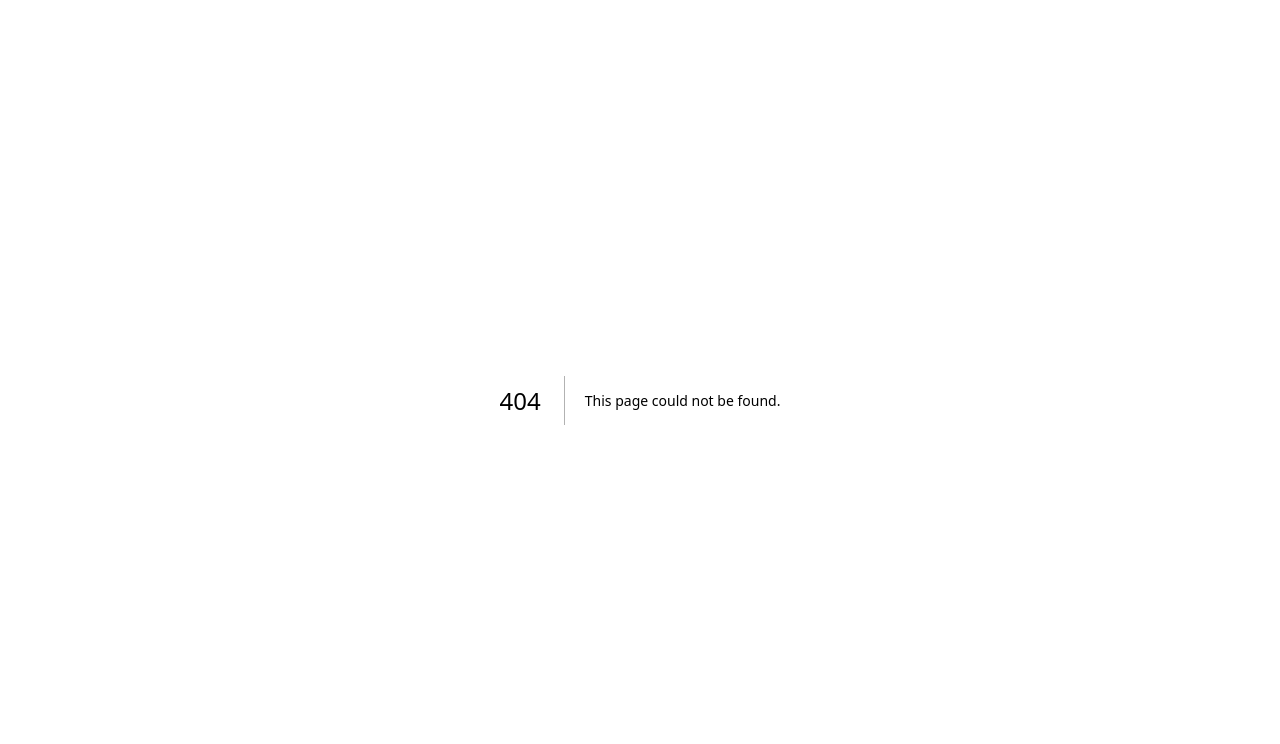
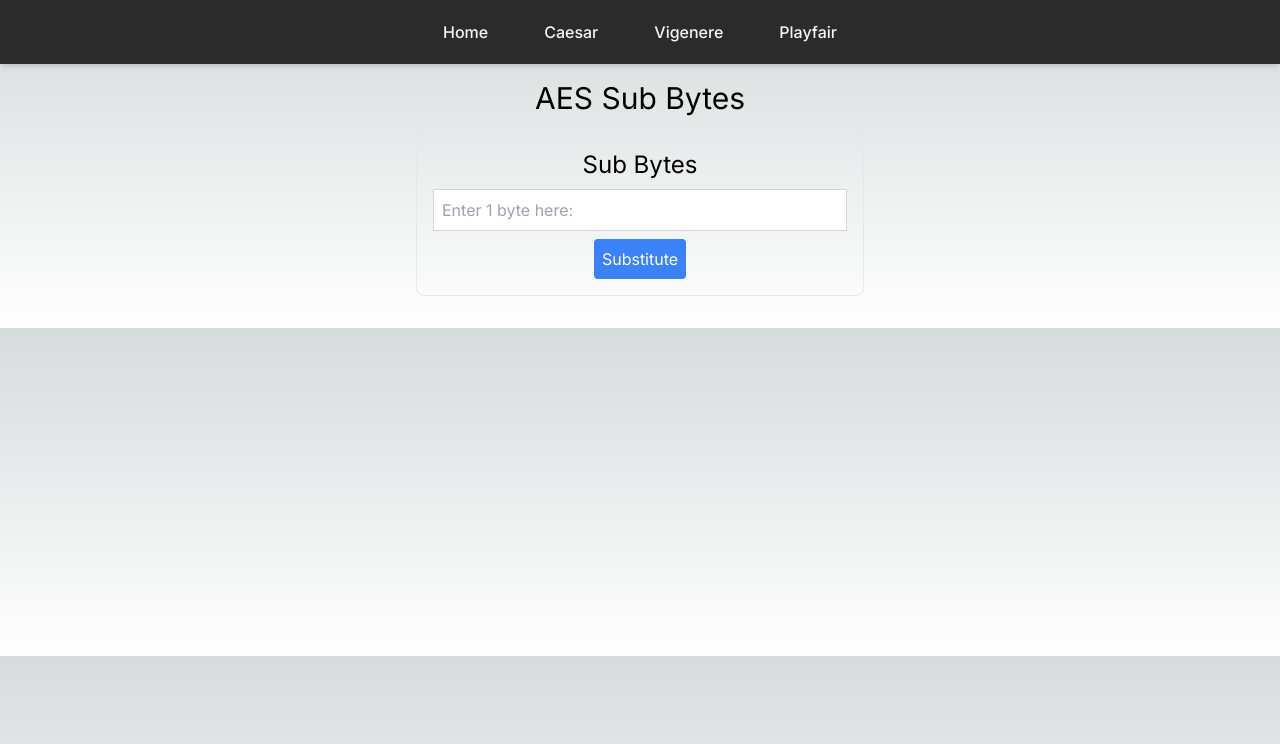
Before and after one commit to AnirudhRevanur/crypto-tools, a Next.js app: page /sub_bytes in a window 1280 px wide. Before the commit this address had no page. Shown: the top 744 px of the page. Built offline with nearby package versions, Linux system fonts and the light colour scheme.

Commit message:
feat: added shift visualisation for Caesar Cipher and Navbar

```diff
--- a/app/caesar/page.tsx
+++ b/app/caesar/page.tsx
@@ -3,7 +3,9 @@ import React, { useState, useEffect } from "react";
 import encodeCaesarCipher from "./encode";
 import decodeCaesarCipher from "./decode";
 
-function Caesar() {
+const BASE_CHARS = "ABCDEFGHIJKLMNOPQRSTUVWXYZ";
+
+export default function Caesar() {
   const [encodeText, setEncodeText] = useState("");
   const [shift, setShift] = useState(3);
   const [encodedText, setEncodedText] = useState("");
@@ -22,15 +24,16 @@ function Caesar() {
   };
 
   useEffect(() => {
-    localStorage.setItem("Is this the key? ", "6")
-  })
+    localStorage.setItem("Is this the key? ", "6");
+  }, []);
 
   return (
     <div className="flex flex-col text-center p-4">
       <div className="text-3xl mb-4">Caesar Cipher Tool</div>
 
       <div className="flex flex-col items-center">
-        <div className={"rounded-lg border border-1 p-4 mb-4 w-full max-w-md" + " OwO what is this"}>
+        {/* Encode Section */}
+        <div className="rounded-lg border border-1 p-4 mb-6 w-full max-w-md">
           <h2 className="text-2xl mb-2">Encode</h2>
           <input
             type="text"
@@ -59,9 +62,10 @@ function Caesar() {
             </div>
           )}
         </div>
-        <div className={"rounded-lg border border-1 p-4 w-full max-w-md " + " so you got a message saying 'redondo'"}>
+
+        {/* Decode Section */}
+        <div className="rounded-lg border border-1 p-4 mb-10 w-full max-w-md">
           <h2 className="text-2xl mb-2">Decode</h2>
-
           <input
             type="text"
             value={decodeText}
@@ -89,9 +93,54 @@ function Caesar() {
             </div>
           )}
         </div>
+
+        <div className="w-full mb-4">
+          <div className="text-2xl mb-4">Shift Values</div>
+
+          <div className="overflow-x-auto pb-2">
+            <div className="inline-flex flex-col space-y-2 min-w-max p-2">
+              {/* Row 1: Original alphabet */}
+              <div className="flex gap-x-1">
+                {BASE_CHARS.split("").map((char, i) => (
+                  <div
+                    key={`orig-${i}`}
+                    className="font-bold w-10 h-10 flex items-center justify-center border border-gray-500 rounded text-black bg-white"
+                  >
+                    {char}
+                  </div>
+                ))}
+              </div>
+
+              {/* Row 2: Arrows */}
+              <div className="flex gap-x-1">
+                {BASE_CHARS.split("").map((_, i) => (
+                  <div
+                    key={`arrow-${i}`}
+                    className="w-10 h-6 flex items-center justify-center text-gray-500"
+                  >
+                    ↓
+                  </div>
+                ))}
+              </div>
+
+              {/* Row 3: Shifted alphabet */}
+              <div className="flex gap-x-1">
+                {BASE_CHARS.split("").map((char, i) => {
+                  const shiftedIndex = (i + shift) % BASE_CHARS.length;
+                  return (
+                    <div
+                      key={`shift-${i}`}
+                      className="font-bold w-10 h-10 flex items-center justify-center border border-gray-500 rounded text-blue-600 bg-white"
+                    >
+                      {BASE_CHARS[shiftedIndex]}
+                    </div>
+                  );
+                })}
+              </div>
+            </div>
+          </div>
+        </div>
       </div>
     </div>
   );
 }
-
-export default Caesar;
--- a/app/layout.tsx
+++ b/app/layout.tsx
@@ -1,6 +1,7 @@
 import type { Metadata } from "next";
 import { Inter } from "next/font/google";
 import "./globals.css";
+import Navbar from "../components/Navbar";
 
 const inter = Inter({ subsets: ["latin"] });
 
@@ -16,7 +17,10 @@ export default function RootLayout({
 }>) {
   return (
     <html lang="en">
-      <body className={inter.className}>{children}</body>
+      <body className={inter.className}>
+        <Navbar />
+        {children}
+      </body>
     </html>
   );
 }
--- /dev/null
+++ b/app/sub_bytes/page.tsx
@@ -0,0 +1,70 @@
+"use client";
+import React, { useState } from "react";
+import substituteBytes from "./substituteByte";
+
+export default function SubBytes() {
+  const [substituteText, setSubstituteText] = useState("");
+  const [error, setError] = useState("");
+  const [result, setResult] = useState<string | null>(null);
+
+  const handleSubstitute = () => {
+    let input = substituteText.trim();
+
+    if (!input) {
+      setError("Enter a hexadecimal value");
+      return;
+    }
+
+    if (input.startsWith("0x") || input.startsWith("0X")) {
+      input = input.slice(2);
+    }
+
+    const hexRegex = /^[0-9A-Fa-f]+$/;
+
+    if (!hexRegex.test(input)) {
+      setError("Invalid input. Enter only hexadecimal values");
+      return;
+    }
+
+    if (input.length !== 2) {
+      setError("Input must be exactly 1 byte");
+      return;
+    }
+
+    setError("");
+    const byte = parseInt(input, 16);
+    const substituted = substituteBytes(byte);
+    setResult("0x" + substituted.toString(16).padStart(2, "0"));
+  };
+
+  return (
+    <div className="flex flex-col text-center p-4">
+      <div className="text-3xl mb-4">AES Sub Bytes</div>
+
+      <div className="flex flex-col items-center">
+        <div className="rounded-lg border border-1 p-4 mb-4 w-full max-w-md">
+          <h2 className="text-2xl mb-2">Sub Bytes</h2>
+          <input
+            type="text"
+            value={substituteText}
+            onChange={(e) => setSubstituteText(e.target.value)}
+            placeholder="Enter 1 byte here: "
+            className="border border-gray-300 p-2 w-full mb-2 text-black"
+          />
+          {error && <p className="text-red-500 mb-2">{error}</p>}
+          <button
+            onClick={handleSubstitute}
+            className="bg-blue-500 text-white p-2 rounded"
+          >
+            Substitute
+          </button>
+          {result && (
+            <p className="mt-4 text-lg">
+              Substituted Value: {result}
+            </p>
+          )}
+        </div>
+      </div>
+    </div>
+  );
+}
--- /dev/null
+++ b/app/sub_bytes/substituteByte.ts
@@ -0,0 +1,105 @@
+type Poly = number[];
+
+function cleanPolynomial(p: Poly) {
+  const res = [...p].sort((a, b) => b - a);
+  const clean: Poly = [];
+
+  for (const e of res) {
+    if (clean.length > 0 && clean[clean.length - 1] === e) {
+      clean.pop();
+    } else {
+      clean.push(e);
+    }
+  }
+  return clean;
+}
+
+function polynomialMultiplication(a: Poly, b: Poly) {
+  const terms: number[] = [];
+  for (const e1 of a) {
+    for (const e2 of b) {
+      terms.push(e1 + e2);
+    }
+  }
+  return cleanPolynomial(terms);
+}
+
+function polynomialDivision(a: Poly, b: Poly) {
+  let remainder = [...a];
+  const quotient = [];
+
+  while (remainder.length > 0 && remainder[0] >= b[0]) {
+    const diff = remainder[0] - b[0];
+    const factor = [diff];
+    quotient.push(diff);
+
+    const shiftedDiv = polynomialMultiplication(b, factor);
+    remainder = cleanPolynomial([...remainder, ...shiftedDiv]);
+  }
+
+  return [cleanPolynomial(quotient), cleanPolynomial(remainder)];
+}
+
+function polynomialInverse(a: Poly, mod: Poly) {
+  let r0 = [...mod];
+  let r1 = [...a];
+  let s0: Poly = [];
+  let s1 = [0];
+
+  while (r1.length > 0) {
+    const [q, r2] = polynomialDivision(r0, r1);
+    r0 = r1;
+    r1 = r2;
+
+    const tempS = s0;
+    s0 = s1;
+    const qMulS1 = polynomialMultiplication(q, s1);
+    s1 = cleanPolynomial([...tempS, ...qMulS1]);
+  }
+
+  return s0;
+}
+
+function byteToPolynomial(x: number) {
+  const p: Poly = [];
+  for (let i = 0; i < 8; ++i) {
+    if (x & (1 << i)) {
+      p.push(i);
+    }
+  }
+  return p.sort((a, b) => b - a);
+}
+
+function polynomialToByte(p: Poly) {
+  let x = 0;
+  for (const e of p) {
+    x |= 1 << e;
+  }
+  return x;
+}
+
+function affineTransform(x: number): number {
+  let result = 0;
+  const c = 0x63;
+
+  for (let i = 0; i < 8; ++i) {
+    const bit = ((x >> i) & 1) ^
+      ((x >> ((i + 4) % 8)) & 1) ^
+      ((x >> ((i + 5) % 8)) & 1) ^
+      ((x >> ((i + 6) % 8)) & 1) ^
+      ((x >> ((i + 7) % 8)) & 1) ^
+      ((c >> i) & 1);
+
+    result |= bit << i;
+  }
+  return result;
+}
+
+export default function substituteBytes(byte: number) {
+  const mod: Poly = [8, 4, 3, 1, 0];
+  const poly = byteToPolynomial(byte);
+  const invPoly = polynomialInverse(poly, mod);
+  const inv = polynomialToByte(invPoly);
+
+  return affineTransform(inv);
+}
--- /dev/null
+++ b/components/Navbar.tsx
@@ -0,0 +1,45 @@
+"use client";
+
+import Link from "next/link";
+import { usePathname } from "next/navigation";
+
+const routes = [
+  { title: "Home", route: "/" },
+  { title: "Caesar", route: "/caesar" },
+  { title: "Vigenere", route: "/vigenere" },
+  { title: "Playfair", route: "/playfair" },
+];
+
+export default function Navbar() {
+  const pathname = usePathname();
+
+  return (
+    <nav className="bg-[#2b2b2b] shadow-md p-4 flex justify-center space-x-8">
+      {routes.map(({ title, route }) => {
+        const isActive = pathname === route;
+        return (
+          <Link
+            key={route}
+            href={route}
+            className={`
+              relative px-3 py-1 text-[#f5f5f5] font-medium
+              hover:text-blue-500 transition-colors
+              ${isActive ? "text-blue-600 font-bold" : ""}
+            `}
+          >
+            {title}
+            {/* Underline */}
+            <span
+              className={`
+                absolute left-0 -bottom-1 w-full h-0.5
+                bg-blue-500 transition-all
+                ${isActive ? "scale-x-100" : "scale-x-0"}
+                origin-left
+              `}
+            />
+          </Link>
+        );
+      })}
+    </nav>
+  );
+}
```
